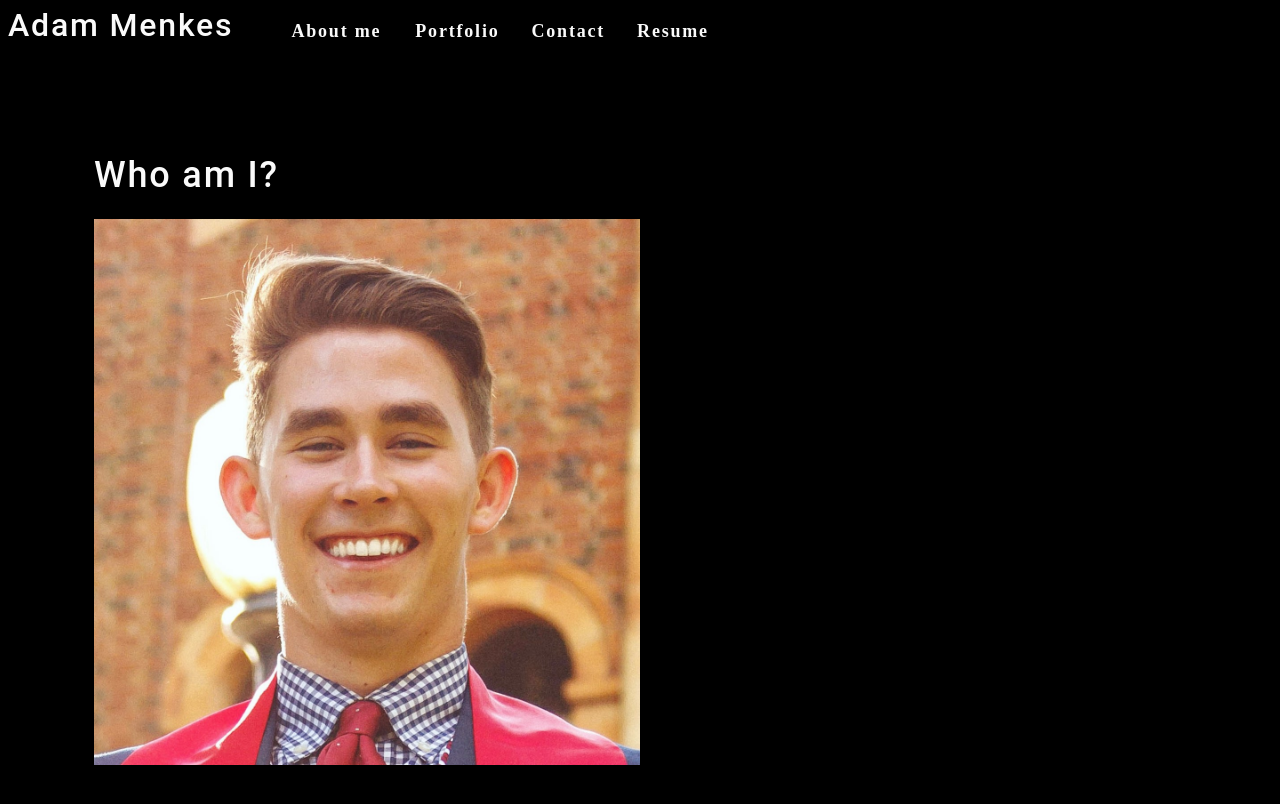
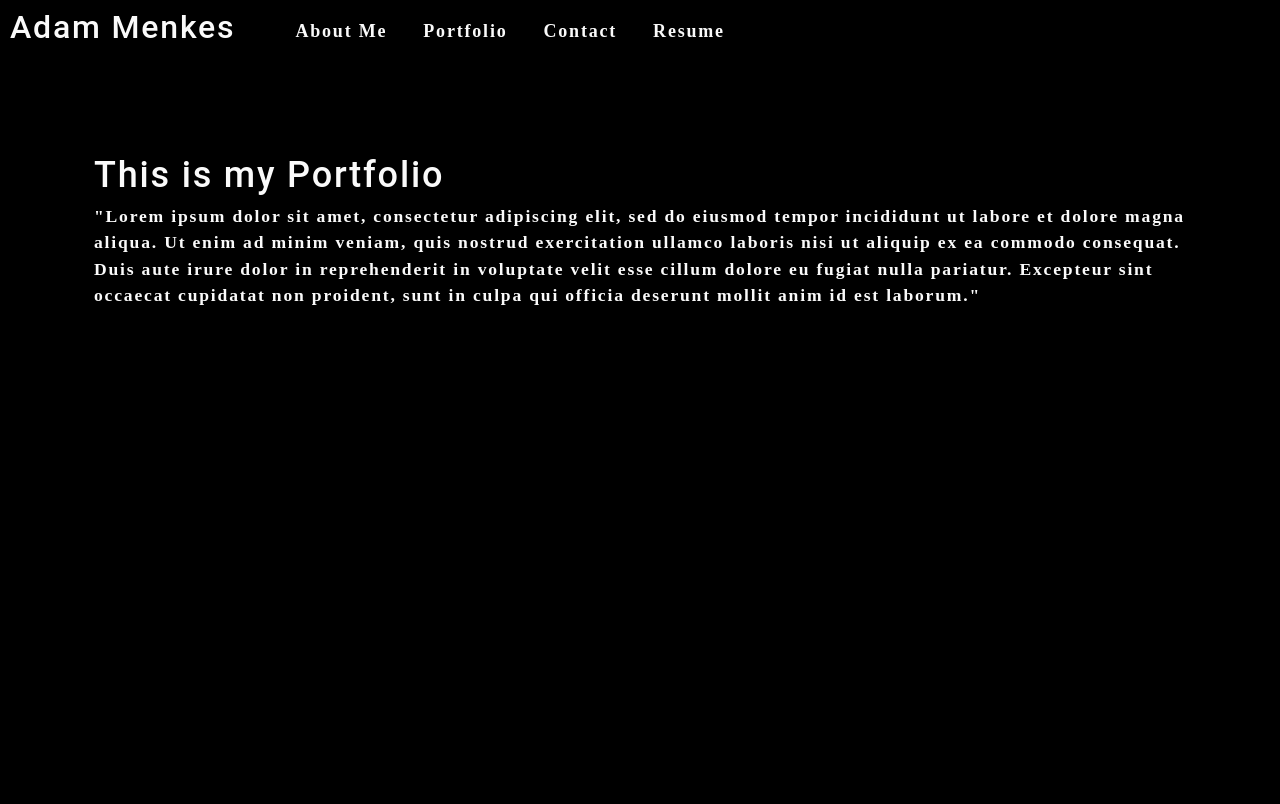
Before and after one commit to amenkes24/Adam_Menkes_Portfolio, a React (Create React App) app: page /portfolio in a window 1280 px wide. Shown: the top 804 px of the page. Built offline with nearby package versions, Linux system fonts and the light colour scheme.

Commit message:
create component pages

```diff
--- a/package.json
+++ b/package.json
@@ -8,6 +8,7 @@
     "@testing-library/user-event": "^13.5.0",
     "react": "^17.0.2",
     "react-dom": "^17.0.2",
+    "react-router-dom": "^5.3.0",
     "react-scripts": "5.0.0",
     "web-vitals": "^2.1.4"
   },
--- a/src/App.js
+++ b/src/App.js
@@ -1,15 +1,30 @@
 import React from 'react';
+import { BrowserRouter as Router, Route, Switch } from 'react-router-dom';
 import Nav from './components/Nav';
 import About from './components/About';
+import Portfolio from './components/Portfolio';
+import Contact from './components/Contact';
+import Resume from './components/Resume';
+import NoMatch from './components/NoMatch';
 
 function App() {
   return (
+    <Router>
     <div>
       <Nav></Nav>
       <main>
-        <About></About>
+        <Switch>
+          <Route exact path="/" component={About} />
+          <Route exact path="/about" component={About} />
+          <Route exact path="/portfolio" component={Portfolio} />
+          <Route exact path="/contact" component={Contact} />
+          <Route exact path="/resume" component={Resume} />
+
+          <Route component={NoMatch} />
+        </Switch>
       </main>
     </div>
+    </Router>
   );
 }
 
--- /dev/null
+++ b/src/components/Contact/index.js
@@ -0,0 +1,12 @@
+import React from "react";
+
+function Contact() {
+    return (
+      <section className="my-5">
+        <h1 id="about">This is my Contact</h1>
+        <p>"Lorem ipsum dolor sit amet, consectetur adipiscing elit, sed do eiusmod tempor incididunt ut labore et dolore magna aliqua. Ut enim ad minim veniam, quis nostrud exercitation ullamco laboris nisi ut aliquip ex ea commodo consequat. Duis aute irure dolor in reprehenderit in voluptate velit esse cillum dolore eu fugiat nulla pariatur. Excepteur sint occaecat cupidatat non proident, sunt in culpa qui officia deserunt mollit anim id est laborum."</p>
+      </section>
+    );
+  }
+
+export default Contact;
--- a/src/components/Nav/index.js
+++ b/src/components/Nav/index.js
@@ -1,34 +1,29 @@
 import React from "react";
+import { Link } from 'react-router-dom';
 
-function Nav(props) {
-
-const {
-    contactSelected,
-    setContactSelected
-} = props;
-
-  const handleClick = () => {
-    console.log("click handled");
-  };
+function Nav() {
 
   return (
     <header data-testid="header" className="flex-row px-1">
-      <h2>Adam Menkes</h2>
+        <Link to="/">
+            <h2>Adam Menkes</h2>
+        </Link>
+
       <nav>
         <ul className="flex-row">
           <li className="mx-2">
-          <a data-testid="about" href="#about" onClick={() => setContactSelected(false)}>
-              About me
-            </a>
+              <Link to="/about">
+              About Me
+              </Link>
           </li>
           <li className={"mx-2"}>
-            <span onClick={() => handleClick()}>Portfolio</span>
-          </li>
-          <li className={`mx-2 ${contactSelected && 'navActive'}`}>
-          <span onClick={() => setContactSelected(true)}>Contact</span>
+            <Link to="portfolio">Portfolio</Link>
           </li>
           <li className={"mx-2"}>
-              <span onClick={() => handleClick()}>Resume</span>
+          <Link to="/contact">Contact</Link>
+          </li>
+          <li className={"mx-2"}>
+              <Link to="/resume">Resume</Link>
           </li>
         </ul>
       </nav>
--- /dev/null
+++ b/src/components/NoMatch/index.js
@@ -0,0 +1,11 @@
+import React from 'react';
+
+const NoMatch = () => {
+  return (
+    <div>
+      Oops, we couldn't find that page.
+    </div>
+  );
+};
+
+export default NoMatch;
--- /dev/null
+++ b/src/components/Portfolio/index.js
@@ -0,0 +1,12 @@
+import React from "react";
+
+function Portfolio() {
+    return (
+      <section className="my-5">
+        <h1 id="about">This is my Portfolio</h1>
+        <p>"Lorem ipsum dolor sit amet, consectetur adipiscing elit, sed do eiusmod tempor incididunt ut labore et dolore magna aliqua. Ut enim ad minim veniam, quis nostrud exercitation ullamco laboris nisi ut aliquip ex ea commodo consequat. Duis aute irure dolor in reprehenderit in voluptate velit esse cillum dolore eu fugiat nulla pariatur. Excepteur sint occaecat cupidatat non proident, sunt in culpa qui officia deserunt mollit anim id est laborum."</p>
+      </section>
+    );
+  }
+
+export default Portfolio;
--- /dev/null
+++ b/src/components/Resume/index.js
@@ -0,0 +1,12 @@
+import React from "react";
+
+function Resume() {
+    return (
+      <section className="my-5">
+        <h1 id="about">This is my Resume</h1>
+        <p>"Lorem ipsum dolor sit amet, consectetur adipiscing elit, sed do eiusmod tempor incididunt ut labore et dolore magna aliqua. Ut enim ad minim veniam, quis nostrud exercitation ullamco laboris nisi ut aliquip ex ea commodo consequat. Duis aute irure dolor in reprehenderit in voluptate velit esse cillum dolore eu fugiat nulla pariatur. Excepteur sint occaecat cupidatat non proident, sunt in culpa qui officia deserunt mollit anim id est laborum."</p>
+      </section>
+    );
+  }
+
+export default Resume;
```
Also changed, not shown: 1 other file (tests, documents, lock files or other folders).
